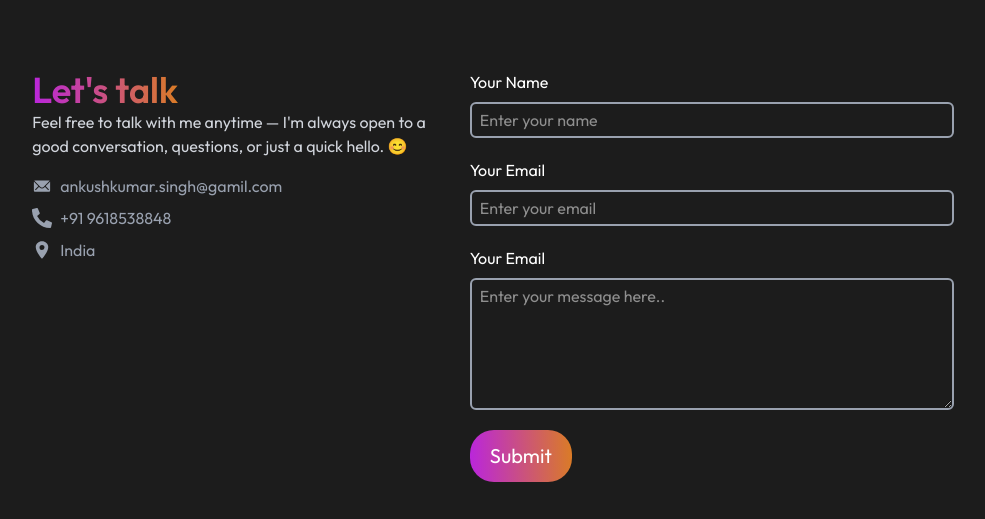
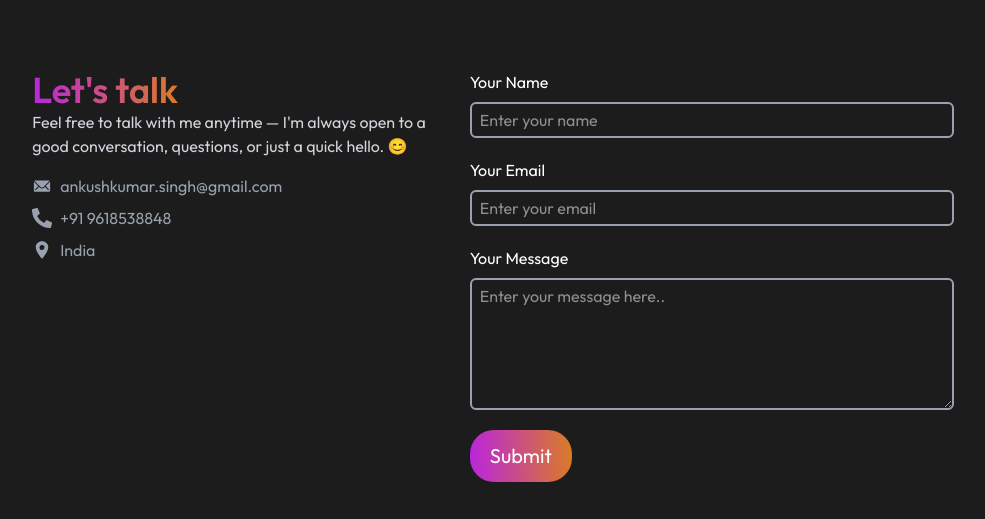
Before and after one commit to ankush9618/MY_PORTFOLIO, a React (Vite) app: page / in a window 1280 px wide. Shown: the part 3599-4118 px from the top of the page, without its empty margins (147-1132 px from the left). Built offline with nearby package versions, Linux system fonts and the light colour scheme; a web font is replaced by a local one.

Commit message:
Integrated web3 forms and added toast to show success message

```diff
--- a/package.json
+++ b/package.json
@@ -17,6 +17,7 @@
     "react-icons": "^5.5.0",
     "react-router": "^7.7.0",
     "react-router-dom": "^7.7.0",
+    "react-toastify": "^11.0.5",
     "tailwindcss": "^4.1.11"
   },
   "devDependencies": {
--- a/src/components/contact/Contact.jsx
+++ b/src/components/contact/Contact.jsx
@@ -1,13 +1,36 @@
-import React from 'react'
-import SectionName from '../utils/SectionName'
+import React from 'react';
+import SectionName from '../utils/SectionName';
 import { IoIosMail } from "react-icons/io";
 import { FaPhoneAlt } from "react-icons/fa";
 import { IoLocationSharp } from "react-icons/io5";
+import { ToastContainer, toast } from 'react-toastify';
 
 function Contact() {
+    const onSubmit = async (event) => {
+    event.preventDefault();
+    const formData = new FormData(event.target);
+
+    formData.append("access_key", "35429274-b2cf-4b6d-bbc0-c45dcacf8be3");
+
+    const object = Object.fromEntries(formData);
+    const json = JSON.stringify(object);
+
+    const res = await fetch("https://api.web3forms.com/submit", {
+      method: "POST",
+      headers: {
+        "Content-Type": "application/json",
+        Accept: "application/json"
+      },
+      body: json
+    }).then((res) => res.json());
+
+    if (res.success) {
+      toast.success("Response sent successfully", res);
+    }
+  };
   return (
-    <>
     <div className='mx-auto w-9/10 text-center mb-10 md:mt-30 mt-20 md:scroll-mt-30 scroll-mt-25' id='contact'>
+        <ToastContainer position="top-right" autoClose={3000} />
       <div className="about-heading md:mb-20 mb-10">
         <SectionName name="Get in touch" wid={20} />
       </div>
@@ -18,26 +41,26 @@ function Contact() {
             Feel free to talk with me anytime — I'm always open to a good conversation, questions, or just a quick hello. 😊
           </p>
           <div className='contact-details text-gray-400 mt-4 flex flex-col gap-2 mb-5'>
-                            <div className="email flex items-center gap-2"><IoIosMail className='text-xl'/> ankushkumar.singh@gamil.com</div>
-                            <div className="email flex items-center gap-2"><FaPhoneAlt className='text-xl'/> +91 9618538848</div>
-                            <div className="email flex items-center gap-2"><IoLocationSharp className='text-xl'/> India</div>
+            <div className="email flex items-center gap-2"><IoIosMail className='text-xl' /> ankushkumar.singh@gmail.com</div>
+            <div className="phone flex items-center gap-2"><FaPhoneAlt className='text-xl' /> +91 9618538848</div>
+            <div className="location flex items-center gap-2"><IoLocationSharp className='text-xl' /> India</div>
           </div>
         </div>
         <div className='text-start w-full'>
-                        <form action="">
-                            <label htmlFor="name" className='text-start'>Your Name</label>
-                            <input type="text" placeholder='Enter your name' id="name" className='md:w-full border-2 px-2 py-1 block mt-2 mb-5 rounded-md border-gray-400'/>
-                            <label htmlFor="email" className='text-start'>Your Email</label>
-                            <input type="email" placeholder='Enter your email' id="email" className='md:w-full border-2 px-2 py-1 block mt-2 mb-5 rounded-md border-gray-400'/>
-                            <label htmlFor="message" className='text-start'>Your Email</label>
-                            <textarea type="text" placeholder='Enter your message here..' id="message" className='md:w-full border-2 px-2 py-1 block mt-2 mb-5 rounded-md border-gray-400' rows={5} cols={25}/>
-                            <input type="submit" value="Submit" className='bgGradient px-5 py-3 text-xl rounded-3xl cursor-pointer hover:scale-104 duration-700 text-white'/>
+          <form onSubmit={onSubmit}>
+            <input type="hidden" name="access_key" value="35429274-b2cf-4b6d-bbc0-c45dcacf8be3" />
+            <label htmlFor="name">Your Name</label>
+            <input name="name" type="text" placeholder='Enter your name' id="name" className='md:w-full border-2 px-2 py-1 block mt-2 mb-5 rounded-md border-gray-400' required />
+            <label htmlFor="email">Your Email</label>
+            <input name="email" type="email" placeholder='Enter your email' id="email" className='md:w-full border-2 px-2 py-1 block mt-2 mb-5 rounded-md border-gray-400' required />
+            <label htmlFor="message">Your Message</label>
+            <textarea name="message" placeholder='Enter your message here..' id="message" className='md:w-full border-2 px-2 py-1 block mt-2 mb-5 rounded-md border-gray-400' rows={5} cols={25} required />
+            <input type="submit" value="Submit" className='bgGradient px-5 py-3 text-xl rounded-3xl cursor-pointer hover:scale-104 duration-700 text-white' />
           </form>
         </div>
       </div>
     </div>
-    </>
-  )
+  );
 }
 
-export default Contact
+export default Contact;
```
Also changed, not shown: 1 other file (tests, documents, lock files or other folders). Lines whose indentation alone changed are shown as unchanged.
